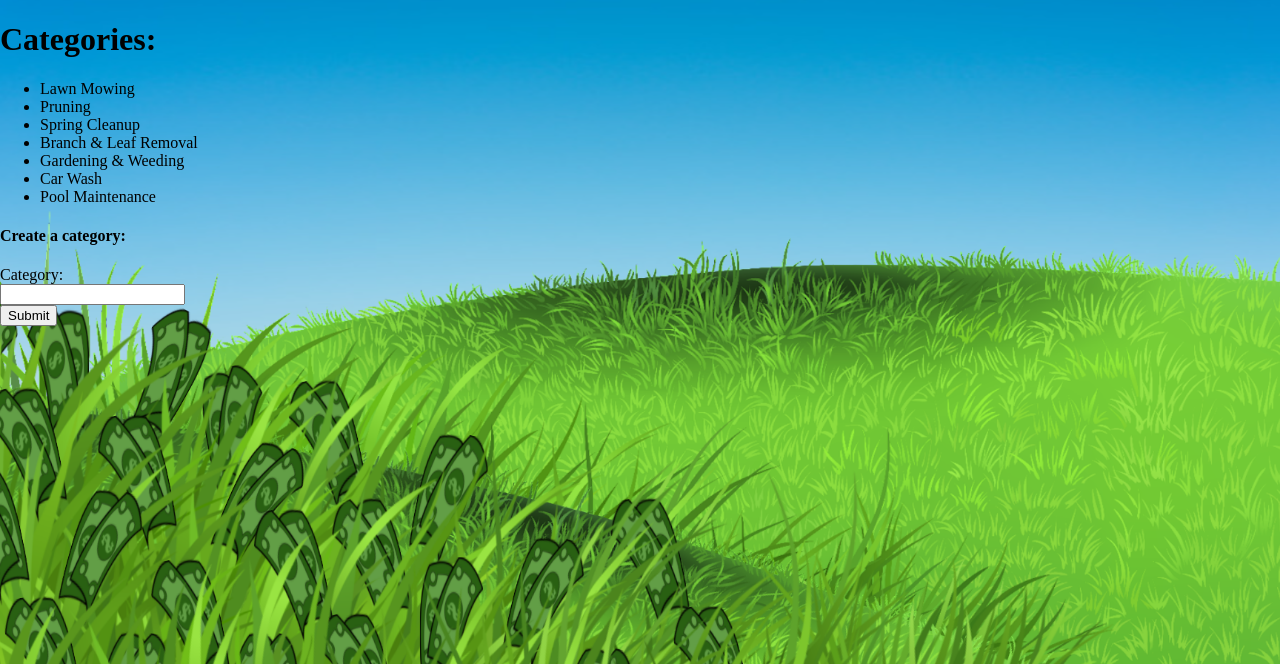
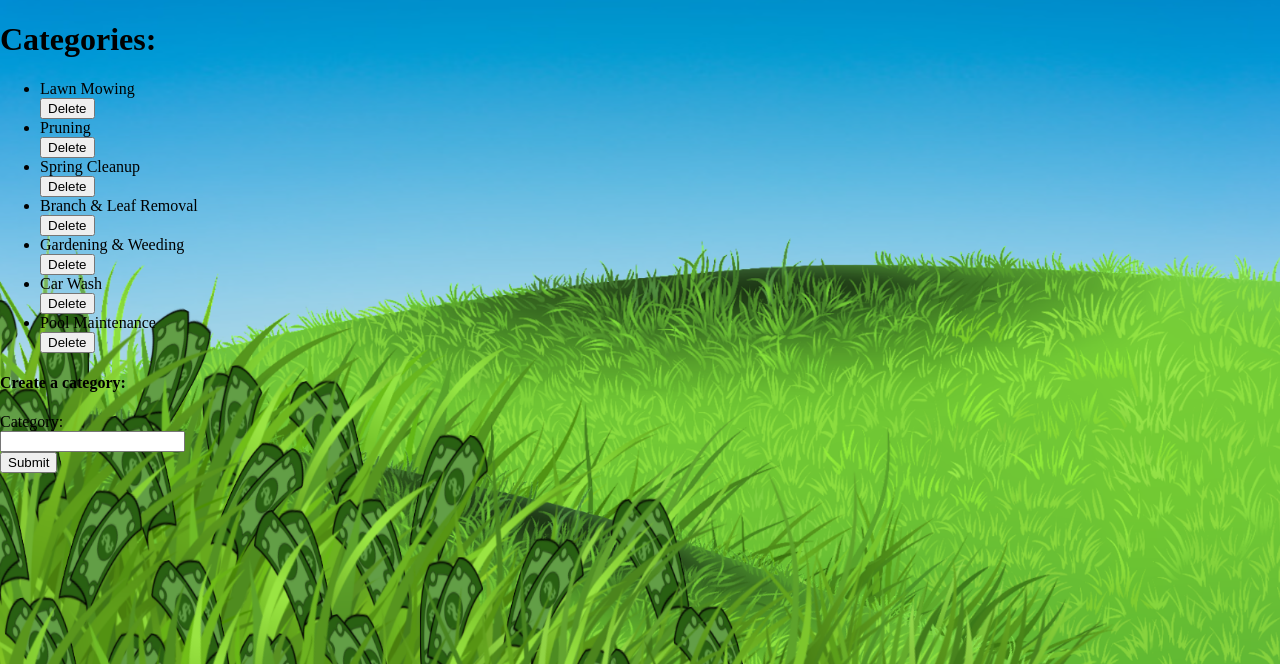
Before and after one commit to andrewObrien98/6-CS3450, a Django app: page /moneyLawndering/1/categories/ in a window 1280 px wide. Shown: the part 136-800 px from the top of the page. Run offline with Django 4.2, Linux system fonts and the light colour scheme; data comes from the database, SQL or seed files in the repository.

Commit message:
Delete Categories

```diff
--- a/app/cs3450/moneyLawndering/templates/moneyLawndering/categories.html
+++ b/app/cs3450/moneyLawndering/templates/moneyLawndering/categories.html
@@ -37,7 +37,15 @@
             <h1>Categories: </h1>
             <ul>
                 {% for category in categories %}
-                    <li> {{category.type}}</li>
+                    <li> {{category.type}}
+                        <form action="{% url 'moneyLawndering:deleteCategory' category.id %}" method="Delete">
+
+                            {% csrf_token %}
+                            {{ form }}
+                            <input type="submit" value="Delete"/> <br/>
+                        </form>
+                    </li>
+
                 {% endfor %}
             </ul>
         </div>
@@ -49,7 +57,7 @@
                 {{ form }}
                 <label for="category">Category: </label><br>
                 <input type="text" name="category" id="category" value=""><br>
-                <input type="submit"/>
+                <input type="submit" value="Submit"/>
             </form>
         </div>
     </body>
--- a/app/cs3450/moneyLawndering/urls.py
+++ b/app/cs3450/moneyLawndering/urls.py
@@ -29,4 +29,5 @@ urlpatterns = [
     path('<int:user_id>/sendMoney/', views.sendMoney, name='sendMoney'),
     path('<int:user_id>/categories/', views.categories, name='category'),
     path('createCategory/', views.createCategory, name='createCategory'),
+    path('deleteCategory/<int:category_id>/', views.deleteCategory, name='deleteCategory'),
 ]
--- a/app/cs3450/moneyLawndering/views.py
+++ b/app/cs3450/moneyLawndering/views.py
@@ -417,5 +417,11 @@ def createCategory(request):
     admin = User.objects.get(type = 2)
     return HttpResponseRedirect(reverse('moneyLawndering:category', args=(admin.id,)))
 
-def deleteCategory(request):
-    category = Category.objects
+def deleteCategory(request, category_id):
+    admin = get_object_or_404(User, type=2)
+    category = get_object_or_404(Category, pk=category_id)
+    try:
+        category.delete()
+    except(KeyError):
+        raise Http404("Could not delete the category")
+    return HttpResponseRedirect(reverse('moneyLawndering:category', args=(admin.id,)))
```
